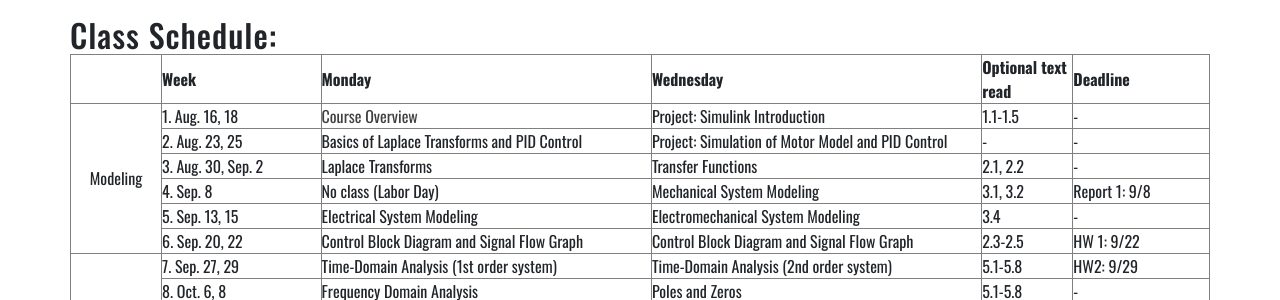
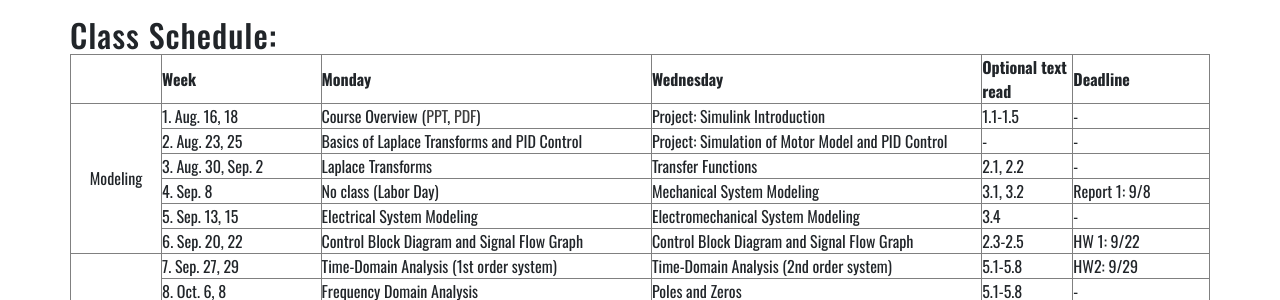
Before and after one commit to assistiverobotcenter/assistiverobotcenter, a Jekyll site: the page built from courses/2021Fall-MAE435/overview.html, in a window 1280 px wide. Shown: the part 923-1223 px from the top of the page. Built offline with Jekyll 4.4.1, drawn with Linux system fonts in a browser that asks for light colours.

Commit message:
Updated MAE435 page

```diff
--- a/courses/2021Fall-MAE435/overview.html
+++ b/courses/2021Fall-MAE435/overview.html
@@ -170,7 +170,7 @@ sections:
                             </tr>
                             <tr>
                                 <td>1. Aug. 16, 18</td>
-                                <td><a href="https://www.dropbox.com/s/m4vnbwwsxs5thpu/Lecture%201%20-%20Course%20Overview.pptx?dl=0">Course Overview</a> </td>
+                                <td>Course Overview (<a href="https://www.dropbox.com/s/m4vnbwwsxs5thpu/Lecture%201%20-%20Course%20Overview.pptx?dl=0">PPT</a>, <a href="https://www.dropbox.com/s/9s6anm3r88itsy3/Lecture%201%20-%20Course%20Overview.pdf?dl=0">PDF</a>) </td>
                                 <td><a xhref="https://www.dropbox.com/s/ypv9f56s1qnbu52/Lecture%202%20-%20Project-Simulink%20Introduction.pptx?dl=0">Project: Simulink Introduction</a> </td>
                                 <td>1.1-1.5</td>
                                 <td>-</td>
```
